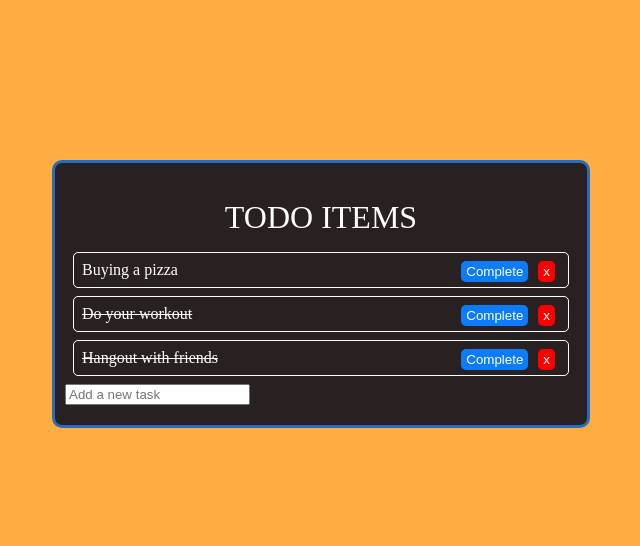
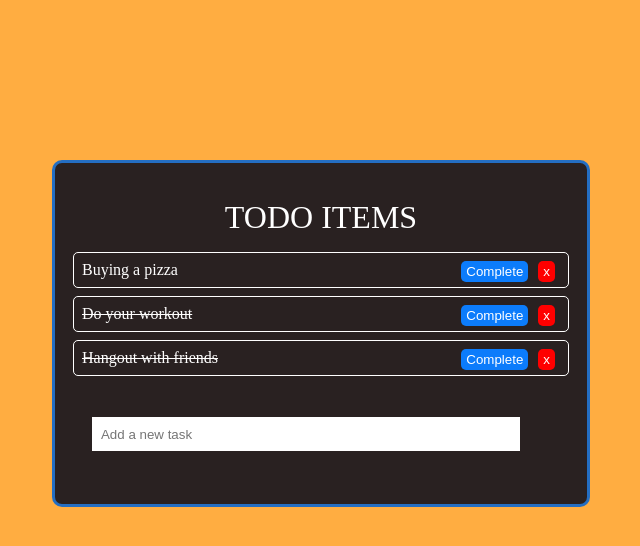
Before and after one commit to zeenat-abedin/todo-list, a React (Create React App) app: page / in a window 1280 px wide. Shown: the top 546 px of the page, without its empty margins (319-959 px from the left). Built offline with nearby package versions, Linux system fonts and the light colour scheme.

Commit message:
Update CSS for create-task class: added styles for input text field

```diff
--- a/src/components/Todo.css
+++ b/src/components/Todo.css
@@ -36,6 +36,10 @@
     text-align: center;
 }
 
-.create-task{
-
+ .create-task input[type=text] {
+    margin: 2.5em 2em;
+    width: 80%;
+    outline: none;
+    border: none;
+    padding: 0.7em;
 }
```
